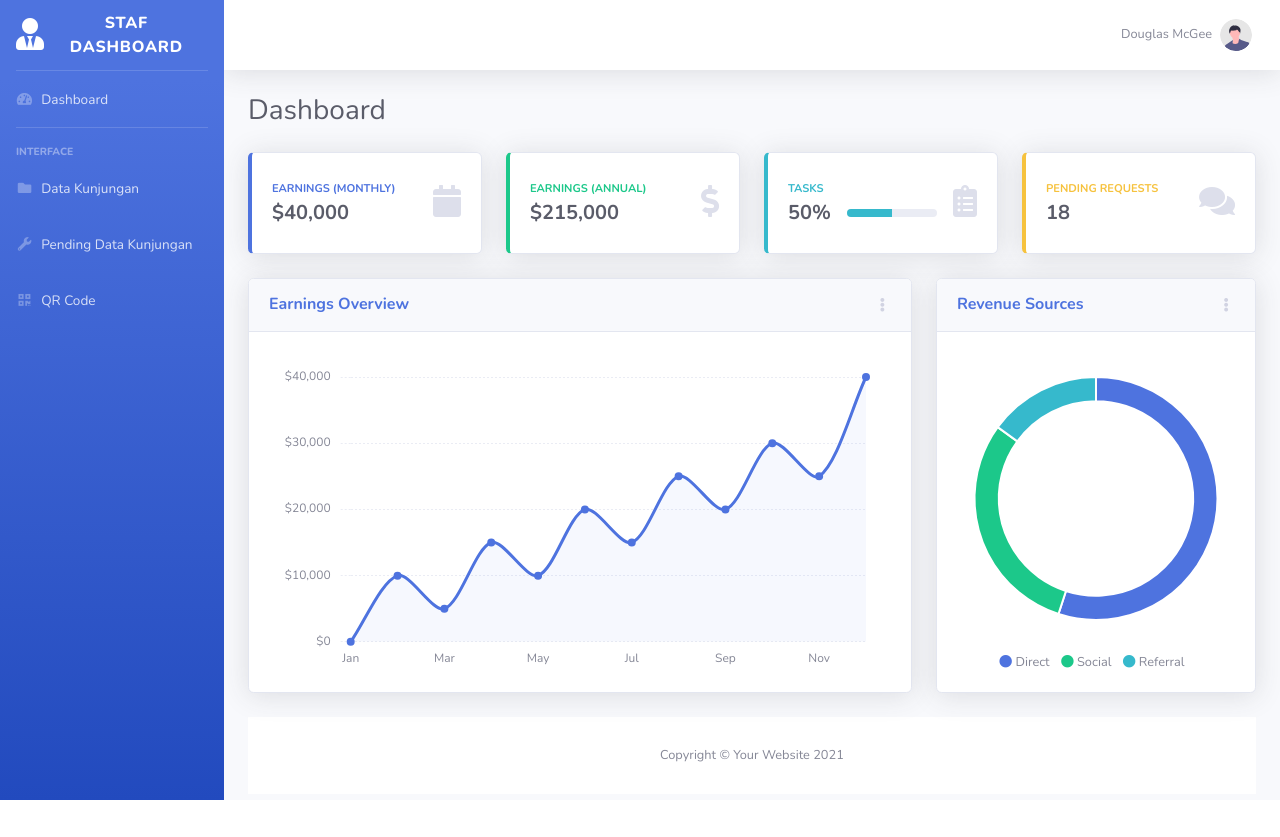
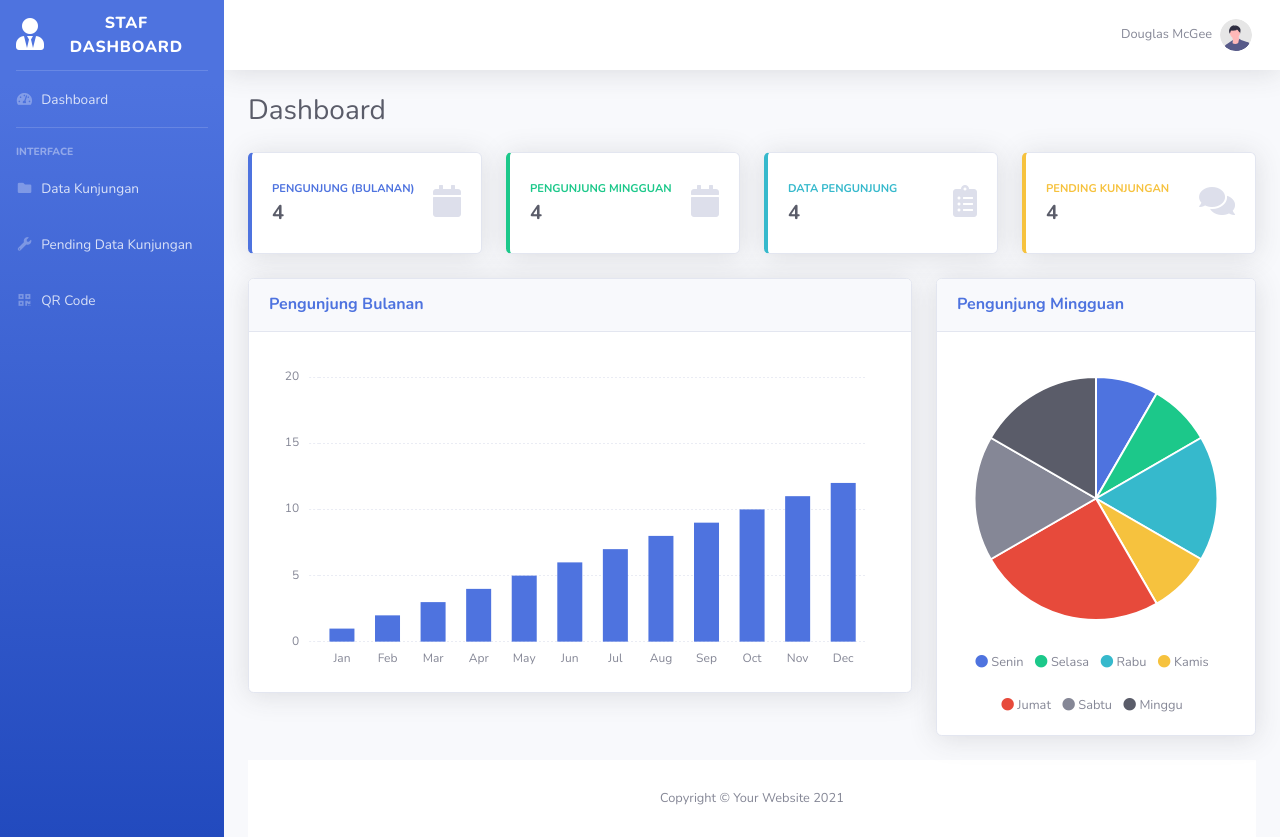
Before and after one commit to NightStarxDs/Buku-Tamu-Tatat-Usaha, a PHP site: page /admin.php in a window 1280 px wide. Before the commit the page ends 800 px from the top, so only its background shows below. Run offline with PHP 8.4, Linux system fonts and the light colour scheme.

Commit message:
changes
improve

```diff
--- a/assets/js/demo/chart-area-demo.js
+++ b/assets/js/demo/chart-area-demo.js
@@ -1,28 +1,29 @@
 // Set new default font family and font color to mimic Bootstrap's default styling
-Chart.defaults.global.defaultFontFamily = 'Nunito', '-apple-system,system-ui,BlinkMacSystemFont,"Segoe UI",Roboto,"Helvetica Neue",Arial,sans-serif';
-Chart.defaults.global.defaultFontColor = '#858796';
+(Chart.defaults.global.defaultFontFamily = "Nunito"),
+  '-apple-system,system-ui,BlinkMacSystemFont,"Segoe UI",Roboto,"Helvetica Neue",Arial,sans-serif';
+Chart.defaults.global.defaultFontColor = "#858796";
 
 function number_format(number, decimals, dec_point, thousands_sep) {
   // *     example: number_format(1234.56, 2, ',', ' ');
   // *     return: '1 234,56'
-  number = (number + '').replace(',', '').replace(' ', '');
+  number = (number + "").replace(",", "").replace(" ", "");
   var n = !isFinite(+number) ? 0 : +number,
     prec = !isFinite(+decimals) ? 0 : Math.abs(decimals),
-    sep = (typeof thousands_sep === 'undefined') ? ',' : thousands_sep,
-    dec = (typeof dec_point === 'undefined') ? '.' : dec_point,
-    s = '',
-    toFixedFix = function(n, prec) {
+    sep = typeof thousands_sep === "undefined" ? "," : thousands_sep,
+    dec = typeof dec_point === "undefined" ? "." : dec_point,
+    s = "",
+    toFixedFix = function (n, prec) {
       var k = Math.pow(10, prec);
-      return '' + Math.round(n * k) / k;
+      return "" + Math.round(n * k) / k;
     };
   // Fix for IE parseFloat(0.55).toFixed(0) = 0;
-  s = (prec ? toFixedFix(n, prec) : '' + Math.round(n)).split('.');
+  s = (prec ? toFixedFix(n, prec) : "" + Math.round(n)).split(".");
   if (s[0].length > 3) {
     s[0] = s[0].replace(/\B(?=(?:\d{3})+(?!\d))/g, sep);
   }
-  if ((s[1] || '').length < prec) {
-    s[1] = s[1] || '';
-    s[1] += new Array(prec - s[1].length + 1).join('0');
+  if ((s[1] || "").length < prec) {
+    s[1] = s[1] || "";
+    s[1] += new Array(prec - s[1].length + 1).join("0");
   }
   return s.join(dec);
 }
@@ -30,11 +31,25 @@ function number_format(number, decimals, dec_point, thousands_sep) {
 // Area Chart Example
 var ctx = document.getElementById("myAreaChart");
 var myLineChart = new Chart(ctx, {
-  type: 'line',
+  type: "line",
   data: {
-    labels: ["Jan", "Feb", "Mar", "Apr", "May", "Jun", "Jul", "Aug", "Sep", "Oct", "Nov", "Dec"],
-    datasets: [{
-      label: "Earnings",
+    labels: [
+      "Jan",
+      "Feb",
+      "Mar",
+      "Apr",
+      "May",
+      "Jun",
+      "Jul",
+      "Aug",
+      "Sep",
+      "Oct",
+      "Nov",
+      "Dec",
+    ],
+    datasets: [
+      {
+        label: "Pengunjung",
         lineTension: 0.3,
         backgroundColor: "rgba(78, 115, 223, 0.05)",
         borderColor: "rgba(78, 115, 223, 1)",
@@ -46,8 +61,9 @@ var myLineChart = new Chart(ctx, {
         pointHoverBorderColor: "rgba(78, 115, 223, 1)",
         pointHitRadius: 10,
         pointBorderWidth: 2,
-      data: [0, 10000, 5000, 15000, 10000, 20000, 15000, 25000, 20000, 30000, 25000, 40000],
-    }],
+        data: [0, 1, 2, 3, 4, 5, 6, 7, 8, 9, 10, 11, 12],
+      },
+    ],
   },
   options: {
     maintainAspectRatio: false,
@@ -56,63 +72,68 @@ var myLineChart = new Chart(ctx, {
         left: 10,
         right: 25,
         top: 25,
-        bottom: 0
-      }
+        bottom: 0,
+      },
     },
     scales: {
-      xAxes: [{
+      xAxes: [
+        {
           time: {
-          unit: 'date'
+            unit: "date",
           },
           gridLines: {
             display: false,
-          drawBorder: false
+            drawBorder: false,
           },
           ticks: {
-          maxTicksLimit: 7
-        }
-      }],
-      yAxes: [{
+            maxTicksLimit: 7,
+          },
+        },
+      ],
+      yAxes: [
+        {
           ticks: {
             maxTicksLimit: 5,
             padding: 10,
             // Include a dollar sign in the ticks
-          callback: function(value, index, values) {
-            return '$' + number_format(value);
-          }
+            callback: function (value, index, values) {
+              return "$" + number_format(value);
+            },
           },
           gridLines: {
             color: "rgb(234, 236, 244)",
             zeroLineColor: "rgb(234, 236, 244)",
             drawBorder: false,
             borderDash: [2],
-          zeroLineBorderDash: [2]
-        }
-      }],
+            zeroLineBorderDash: [2],
+          },
+        },
+      ],
     },
     legend: {
-      display: false
+      display: false,
     },
     tooltips: {
       backgroundColor: "rgb(255,255,255)",
       bodyFontColor: "#858796",
       titleMarginBottom: 10,
-      titleFontColor: '#6e707e',
+      titleFontColor: "#6e707e",
       titleFontSize: 14,
-      borderColor: '#dddfeb',
+      borderColor: "#dddfeb",
       borderWidth: 1,
       xPadding: 15,
       yPadding: 15,
       displayColors: false,
       intersect: false,
-      mode: 'index',
+      mode: "index",
       caretPadding: 10,
       callbacks: {
-        label: function(tooltipItem, chart) {
-          var datasetLabel = chart.datasets[tooltipItem.datasetIndex].label || '';
-          return datasetLabel + ': $' + number_format(tooltipItem.yLabel);
-        }
-      }
-    }
-  }
+        label: function (tooltipItem, chart) {
+          var datasetLabel =
+            chart.datasets[tooltipItem.datasetIndex].label || "";
+          return datasetLabel + ": $" + number_format(tooltipItem.yLabel);
+        },
+      },
+    },
+  },
 });
--- a/assets/js/demo/chart-bar-demo.js
+++ b/assets/js/demo/chart-bar-demo.js
@@ -1,28 +1,29 @@
 // Set new default font family and font color to mimic Bootstrap's default styling
-Chart.defaults.global.defaultFontFamily = 'Nunito', '-apple-system,system-ui,BlinkMacSystemFont,"Segoe UI",Roboto,"Helvetica Neue",Arial,sans-serif';
-Chart.defaults.global.defaultFontColor = '#858796';
+(Chart.defaults.global.defaultFontFamily = "Nunito"),
+  '-apple-system,system-ui,BlinkMacSystemFont,"Segoe UI",Roboto,"Helvetica Neue",Arial,sans-serif';
+Chart.defaults.global.defaultFontColor = "#858796";
 
 function number_format(number, decimals, dec_point, thousands_sep) {
   // *     example: number_format(1234.56, 2, ',', ' ');
   // *     return: '1 234,56'
-  number = (number + '').replace(',', '').replace(' ', '');
+  number = (number + "").replace(",", "").replace(" ", "");
   var n = !isFinite(+number) ? 0 : +number,
     prec = !isFinite(+decimals) ? 0 : Math.abs(decimals),
-    sep = (typeof thousands_sep === 'undefined') ? ',' : thousands_sep,
-    dec = (typeof dec_point === 'undefined') ? '.' : dec_point,
-    s = '',
-    toFixedFix = function(n, prec) {
+    sep = typeof thousands_sep === "undefined" ? "," : thousands_sep,
+    dec = typeof dec_point === "undefined" ? "." : dec_point,
+    s = "",
+    toFixedFix = function (n, prec) {
       var k = Math.pow(10, prec);
-      return '' + Math.round(n * k) / k;
+      return "" + Math.round(n * k) / k;
     };
   // Fix for IE parseFloat(0.55).toFixed(0) = 0;
-  s = (prec ? toFixedFix(n, prec) : '' + Math.round(n)).split('.');
+  s = (prec ? toFixedFix(n, prec) : "" + Math.round(n)).split(".");
   if (s[0].length > 3) {
     s[0] = s[0].replace(/\B(?=(?:\d{3})+(?!\d))/g, sep);
   }
-  if ((s[1] || '').length < prec) {
-    s[1] = s[1] || '';
-    s[1] += new Array(prec - s[1].length + 1).join('0');
+  if ((s[1] || "").length < prec) {
+    s[1] = s[1] || "";
+    s[1] += new Array(prec - s[1].length + 1).join("0");
   }
   return s.join(dec);
 }
@@ -30,16 +31,31 @@ function number_format(number, decimals, dec_point, thousands_sep) {
 // Bar Chart Example
 var ctx = document.getElementById("myBarChart");
 var myBarChart = new Chart(ctx, {
-  type: 'bar',
+  type: "bar",
   data: {
-    labels: ["January", "February", "March", "April", "May", "June"],
-    datasets: [{
-      label: "Revenue",
+    labels: [
+      "Jan",
+      "Feb",
+      "Mar",
+      "Apr",
+      "May",
+      "Jun",
+      "Jul",
+      "Aug",
+      "Sep",
+      "Oct",
+      "Nov",
+      "Dec",
+    ],
+    datasets: [
+      {
+        label: "Pengunjung",
         backgroundColor: "#4e73df",
         hoverBackgroundColor: "#2e59d9",
         borderColor: "#4e73df",
-      data: [4215, 5312, 6251, 7841, 9821, 14984],
-    }],
+        data: [1, 2, 3, 4, 5, 6, 7, 8, 9, 10, 11, 12],
+      },
+    ],
   },
   options: {
     maintainAspectRatio: false,
@@ -48,64 +64,70 @@ var myBarChart = new Chart(ctx, {
         left: 10,
         right: 25,
         top: 25,
-        bottom: 0
-      }
+        bottom: 0,
+      },
     },
     scales: {
-      xAxes: [{
+      xAxes: [
+        {
           time: {
-          unit: 'month'
+            unit: "month",
           },
           gridLines: {
             display: false,
-          drawBorder: false
+            drawBorder: false,
           },
           ticks: {
-          maxTicksLimit: 6
+            maxTicksLimit: 12,
           },
           maxBarThickness: 25,
-      }],
-      yAxes: [{
+        },
+      ],
+      yAxes: [
+        {
           ticks: {
             min: 0,
-          max: 15000,
+            max: 20,
             maxTicksLimit: 5,
             padding: 10,
-          // Include a dollar sign in the ticks
-          callback: function(value, index, values) {
-            return '$' + number_format(value);
-          }
+            // Removed dollar sign from ticks
+            callback: function (value, index, values) {
+              return number_format(value);
+            },
           },
           gridLines: {
             color: "rgb(234, 236, 244)",
             zeroLineColor: "rgb(234, 236, 244)",
             drawBorder: false,
             borderDash: [2],
-          zeroLineBorderDash: [2]
-        }
-      }],
+            zeroLineBorderDash: [2],
+          },
+        },
+      ],
     },
     legend: {
-      display: false
+      display: false,
     },
     tooltips: {
       titleMarginBottom: 10,
-      titleFontColor: '#6e707e',
+      titleFontColor: "#6e707e",
       titleFontSize: 14,
       backgroundColor: "rgb(255,255,255)",
       bodyFontColor: "#858796",
-      borderColor: '#dddfeb',
+      borderColor: "#dddfeb",
       borderWidth: 1,
       xPadding: 15,
       yPadding: 15,
       displayColors: false,
       caretPadding: 10,
       callbacks: {
-        label: function(tooltipItem, chart) {
-          var datasetLabel = chart.datasets[tooltipItem.datasetIndex].label || '';
-          return datasetLabel + ': $' + number_format(tooltipItem.yLabel);
-        }
-      }
+        label: function (tooltipItem, chart) {
+          var datasetLabel =
+            chart.datasets[tooltipItem.datasetIndex].label || "";
+          // Removed dollar sign from tooltip
+          return datasetLabel + ": " + number_format(tooltipItem.yLabel);
         },
-  }
+      },
+    },
+  },
 });
--- a/assets/js/demo/chart-pie-demo.js
+++ b/assets/js/demo/chart-pie-demo.js
@@ -1,26 +1,45 @@
 // Set new default font family and font color to mimic Bootstrap's default styling
-Chart.defaults.global.defaultFontFamily = 'Nunito', '-apple-system,system-ui,BlinkMacSystemFont,"Segoe UI",Roboto,"Helvetica Neue",Arial,sans-serif';
-Chart.defaults.global.defaultFontColor = '#858796';
+(Chart.defaults.global.defaultFontFamily = "Nunito"),
+  '-apple-system,system-ui,BlinkMacSystemFont,"Segoe UI",Roboto,"Helvetica Neue",Arial,sans-serif';
+Chart.defaults.global.defaultFontColor = "#858796";
 
 // Pie Chart Example
 var ctx = document.getElementById("myPieChart");
 var myPieChart = new Chart(ctx, {
-  type: 'doughnut',
+  type: "pie", // changed from "doughnut" to "pie"
   data: {
-    labels: ["Direct", "Referral", "Social"],
-    datasets: [{
-      data: [55, 30, 15],
-      backgroundColor: ['#4e73df', '#1cc88a', '#36b9cc'],
-      hoverBackgroundColor: ['#2e59d9', '#17a673', '#2c9faf'],
-      hoverBorderColor: "rgba(234, 236, 244, 1)",
-    }],
+    labels: ["Senin", "Selasa", "Rabu", "Kamis", "Jumat", "Sabtu", "Minggu"],
+    datasets: [
+      {
+        data: [1, 1, 2, 1, 3, 2, 2],
+        backgroundColor: [
+          "#4e73df",
+          "#1cc88a",
+          "#36b9cc",
+          "#f6c23e",
+          "#e74a3b",
+          "#858796",
+          "#5a5c69",
+        ],
+        hoverBackgroundColor: [
+          "#2e59d9",
+          "#17a673",
+          "#2c9faf",
+          "#dda20a",
+          "#be2617",
+          "#6c707e",
+          "#41424a",
+        ],
+        hoverBorderColor: "rgba(234, 236, 244, 1)",
+      },
+    ],
   },
   options: {
     maintainAspectRatio: false,
     tooltips: {
       backgroundColor: "rgb(255,255,255)",
       bodyFontColor: "#858796",
-      borderColor: '#dddfeb',
+      borderColor: "#dddfeb",
       borderWidth: 1,
       xPadding: 15,
       yPadding: 15,
@@ -28,8 +47,8 @@ var myPieChart = new Chart(ctx, {
       caretPadding: 10,
     },
     legend: {
-      display: false
+      display: false,
     },
-    cutoutPercentage: 80,
+    // removed cutoutPercentage (not applicable to pie)
   },
 });
--- a/dashboard_template/content.php
+++ b/dashboard_template/content.php
@@ -8,8 +8,8 @@
                                     <div class="row no-gutters align-items-center">
                                         <div class="col mr-2">
                                             <div class="text-xs font-weight-bold text-primary text-uppercase mb-1">
-                                                Earnings (Monthly)</div>
-                                            <div class="h5 mb-0 font-weight-bold text-gray-800">$40,000</div>
+                                                Pengunjung (Bulanan)</div>
+                                            <div class="h5 mb-0 font-weight-bold text-gray-800">4</div>
                                         </div>
                                         <div class="col-auto">
                                             <i class="fas fa-calendar fa-2x text-gray-300"></i>
@@ -26,11 +26,11 @@
                                     <div class="row no-gutters align-items-center">
                                         <div class="col mr-2">
                                             <div class="text-xs font-weight-bold text-success text-uppercase mb-1">
-                                                Earnings (Annual)</div>
-                                            <div class="h5 mb-0 font-weight-bold text-gray-800">$215,000</div>
+                                                Pengunjung Mingguan</div>
+                                            <div class="h5 mb-0 font-weight-bold text-gray-800">4</div>
                                         </div>
                                         <div class="col-auto">
-                                            <i class="fas fa-dollar-sign fa-2x text-gray-300"></i>
+                                            <i class="fas fa-calendar fa-2x text-gray-300"></i>
                                         </div>
                                     </div>
                                 </div>
@@ -43,18 +43,11 @@
                                 <div class="card-body">
                                     <div class="row no-gutters align-items-center">
                                         <div class="col mr-2">
-                                            <div class="text-xs font-weight-bold text-info text-uppercase mb-1">Tasks
+                                            <div class="text-xs font-weight-bold text-info text-uppercase mb-1">Data Pengunjung
                                             </div>
                                             <div class="row no-gutters align-items-center">
                                                 <div class="col-auto">
-                                                    <div class="h5 mb-0 mr-3 font-weight-bold text-gray-800">50%</div>
-                                                </div>
-                                                <div class="col">
-                                                    <div class="progress progress-sm mr-2">
-                                                        <div class="progress-bar bg-info" role="progressbar"
-                                                            style="width: 50%" aria-valuenow="50" aria-valuemin="0"
-                                                            aria-valuemax="100"></div>
-                                                    </div>
+                                                    <div class="h5 mb-0 mr-3 font-weight-bold text-gray-800">4</div>
                                                 </div>
                                             </div>
                                         </div>
@@ -73,8 +66,8 @@
                                     <div class="row no-gutters align-items-center">
                                         <div class="col mr-2">
                                             <div class="text-xs font-weight-bold text-warning text-uppercase mb-1">
-                                                Pending Requests</div>
-                                            <div class="h5 mb-0 font-weight-bold text-gray-800">18</div>
+                                                Pending Kunjungan</div>
+                                            <div class="h5 mb-0 font-weight-bold text-gray-800">4</div>
                                         </div>
                                         <div class="col-auto">
                                             <i class="fas fa-comments fa-2x text-gray-300"></i>
@@ -95,26 +88,12 @@
                                 <!-- Card Header - Dropdown -->
                                 <div
                                     class="card-header py-3 d-flex flex-row align-items-center justify-content-between">
-                                    <h6 class="m-0 font-weight-bold text-primary">Earnings Overview</h6>
-                                    <div class="dropdown no-arrow">
-                                        <a class="dropdown-toggle" href="#" role="button" id="dropdownMenuLink"
-                                            data-toggle="dropdown" aria-haspopup="true" aria-expanded="false">
-                                            <i class="fas fa-ellipsis-v fa-sm fa-fw text-gray-400"></i>
-                                        </a>
-                                        <div class="dropdown-menu dropdown-menu-right shadow animated--fade-in"
-                                            aria-labelledby="dropdownMenuLink">
-                                            <div class="dropdown-header">Dropdown Header:</div>
-                                            <a class="dropdown-item" href="#">Action</a>
-                                            <a class="dropdown-item" href="#">Another action</a>
-                                            <div class="dropdown-divider"></div>
-                                            <a class="dropdown-item" href="#">Something else here</a>
-                                        </div>
-                                    </div>
+                                    <h6 class="m-0 font-weight-bold text-primary">Pengunjung Bulanan</h6>
                                 </div>
                                 <!-- Card Body -->
                                 <div class="card-body">
-                                    <div class="chart-area">
-                                        <canvas id="myAreaChart"></canvas>
+                                    <div class="chart-bar">
+                                        <canvas id="myBarChart"></canvas>
                                     </div>
                                 </div>
                             </div>
@@ -126,21 +105,7 @@
                                 <!-- Card Header - Dropdown -->
                                 <div
                                     class="card-header py-3 d-flex flex-row align-items-center justify-content-between">
-                                    <h6 class="m-0 font-weight-bold text-primary">Revenue Sources</h6>
-                                    <div class="dropdown no-arrow">
-                                        <a class="dropdown-toggle" href="#" role="button" id="dropdownMenuLink"
-                                            data-toggle="dropdown" aria-haspopup="true" aria-expanded="false">
-                                            <i class="fas fa-ellipsis-v fa-sm fa-fw text-gray-400"></i>
-                                        </a>
-                                        <div class="dropdown-menu dropdown-menu-right shadow animated--fade-in"
-                                            aria-labelledby="dropdownMenuLink">
-                                            <div class="dropdown-header">Dropdown Header:</div>
-                                            <a class="dropdown-item" href="#">Action</a>
-                                            <a class="dropdown-item" href="#">Another action</a>
-                                            <div class="dropdown-divider"></div>
-                                            <a class="dropdown-item" href="#">Something else here</a>
-                                        </div>
-                                    </div>
+                                    <h6 class="m-0 font-weight-bold text-primary">Pengunjung Mingguan</h6>
                                 </div>
                                 <!-- Card Body -->
                                 <div class="card-body">
@@ -149,13 +114,27 @@
                                     </div>
                                     <div class="mt-4 text-center small">
                                         <span class="mr-2">
-                                            <i class="fas fa-circle text-primary"></i> Direct
+                                            <i class="fas fa-circle text-primary"></i> Senin
                                         </span>
                                         <span class="mr-2">
-                                            <i class="fas fa-circle text-success"></i> Social
+                                            <i class="fas fa-circle text-success"></i> Selasa
                                         </span>
                                         <span class="mr-2">
-                                            <i class="fas fa-circle text-info"></i> Referral
+                                            <i class="fas fa-circle text-info"></i> Rabu
+                                        </span>
+                                        <span class="mr-2">
+                                            <i class="fas fa-circle text-warning"></i> Kamis
+                                        </span>
+                                    </div>
+                                    <div class="mt-4 text-center small">
+                                        <span class="mr-2">
+                                            <i class="fas fa-circle text-danger"></i> Jumat
+                                        </span>
+                                        <span class="mr-2">
+                                            <i class="fas fa-circle text-secondary"></i> Sabtu
+                                        </span>
+                                        <span class="mr-2">
+                                            <i class="fas fa-circle text-dark"></i> Minggu
                                         </span>
                                     </div>
                                 </div>
--- a/dashboard_template/footer.php
+++ b/dashboard_template/footer.php
@@ -56,6 +56,7 @@
 <!-- Charts -->
 <script src="assets/vendor/chart.js/Chart.min.js"></script>
 <script src="assets/js/demo/chart-area-demo.js"></script>
+<script src="assets/js/demo/chart-bar-demo.js"></script>
 <script src="assets/js/demo/chart-pie-demo.js"></script>
 
 <!-- Initialize DataTables (only once) -->
```
Also changed, not shown: data_kunjungan.php (+6 -6 lines), pending.php (+6 -6 lines). Lines whose indentation alone changed are shown as unchanged.
